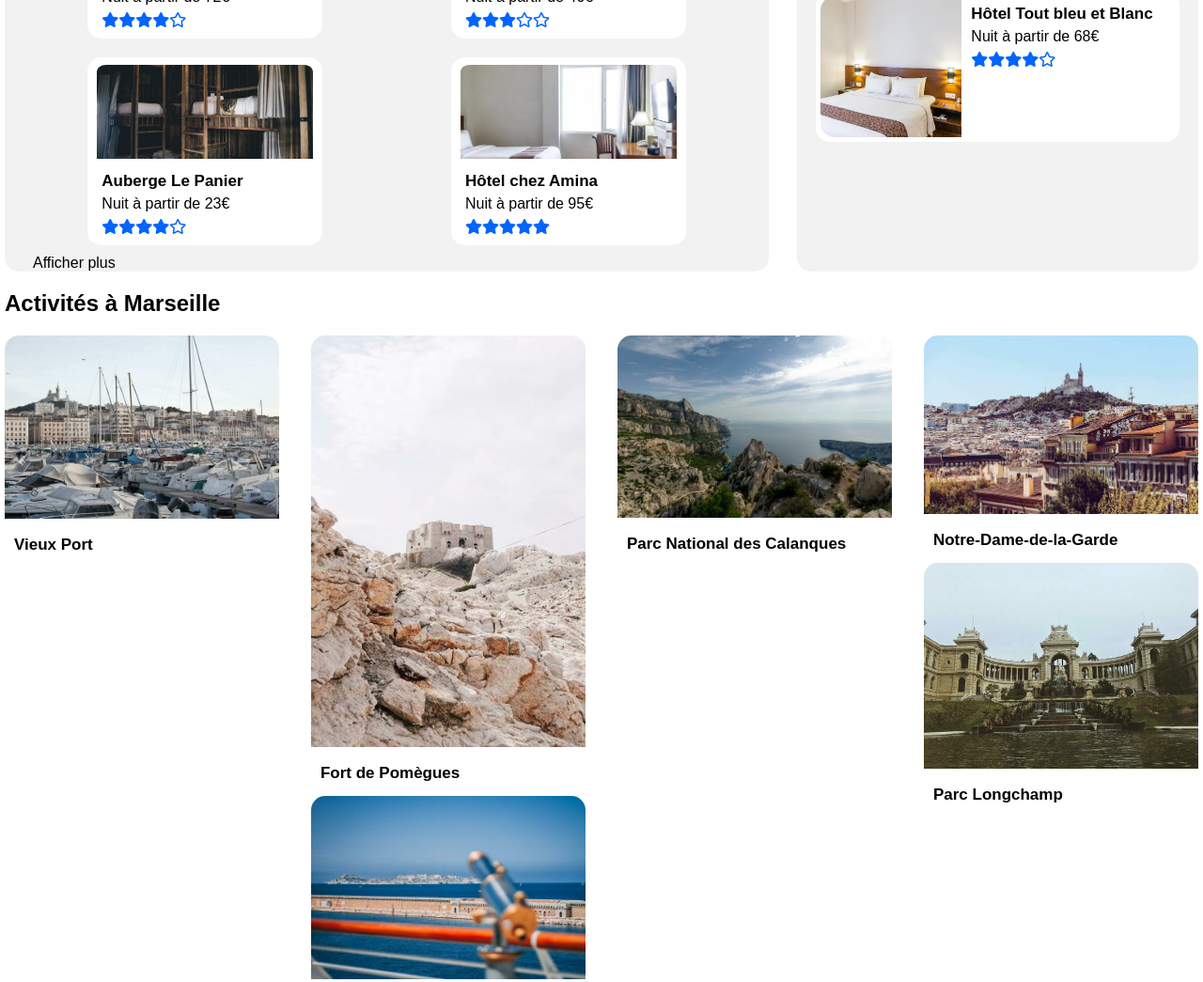
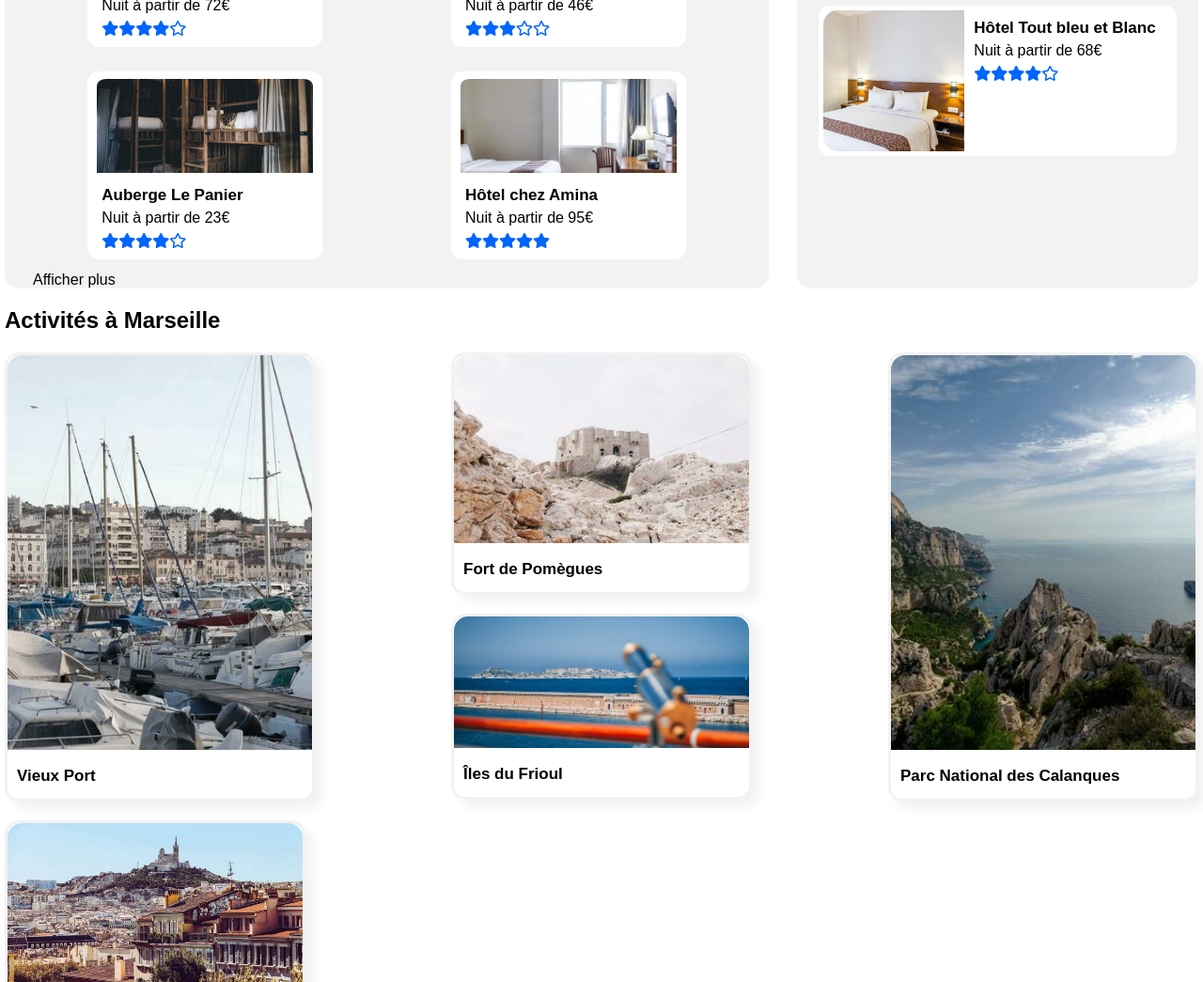
Before and after one commit to Damedesang/PorcherMarine_2_10022021, a plain HTML site: page index.html in a window 1280 px wide. Shown: the part 852-1897 px from the top of the page at 94% size. Drawn offline with Linux system fonts and the light colour scheme.

Commit message:
Finalisation Activité
Mise en place des images et du css dans la partie hébergement.

```diff
--- a/Styles.css
+++ b/Styles.css
@@ -303,6 +303,8 @@ h2 {
     margin-bottom: 10px;
     padding-left: 5px;
     padding-right: 5px;
+    border: solid #F2F2F2;
+    box-shadow: 8px 8px 12px #F2F2F2;
 }
 
 .partieherbergement h1 {
@@ -391,6 +393,8 @@ h2 {
     margin-top: 20px;
     margin-bottom: 20px;
     border-radius: 15px;
+    border: solid #F2F2F2;
+    box-shadow: 8px 8px 12px #F2F2F2;
 }
 
 /* #endregion */
@@ -402,35 +406,66 @@ h2 {
     justify-content: space-between;
 }
 
-.actbloc1 {
-    display: flex;
-    max-width: 23%;
-    height: 100px;
+.actotal img {
+    border-top-left-radius: 15px;
+    border-top-right-radius: 15px;
+}
+
+.actotal h2 {
+    border-bottom-right-radius: 15px;
+    border-bottom-left-radius: 15px;
+    font-family: "Raleway-Bold", Arial, Helvetica, sans-serif;
+    font-size: 17px;
+    padding-left: 10px;
+}
+
+.actbloc {
+    width: 330px;
+}
+
+.actbloc img {
+    width: 100%;
+    height: 420px;
+    object-fit: cover;
 }
 
 .actbloc2 {
     display: flex;
     flex-direction: column;
-    max-width: 23%;
-    height: 100px;
+    width: 320px;
+}
+
+.imgpomegues img {
+    width: 100%;
+    height: 200px;
+    object-fit: cover;
+}
+
+.imgfrioul img {
+    width: 100%;
+    height: 140px;
+    object-fit: cover;
+}
+
+.actbloc3 {
+    display: flex;
+    flex-direction: column;
+    width: 320px;
+}
+
+.actbloc3 img {
+    width: 100%;
+    height: 170px;
+    object-fit: cover;
 }
 
 .blocacti {
-    max-width: 100%;
     border-radius: 15px;
-    box-shadow: 1px 1px 1px 1px linear-gradient(grey, white);
+    border: solid #F2F2F2;
+    box-shadow: 8px 8px 12px #F2F2F2;
+    margin-bottom: 20px;
 }
 
-.actotal img {
-    border-top-left-radius: 15px;
-    border-top-right-radius: 15px;
-    max-width: 100%;
-}
-
-.actotal h2 {
-    border-bottom-right-radius: 15px;
-    border-bottom-left-radius: 15px;
-}
 
 /* #endregion */
 
--- a/index.html
+++ b/index.html
@@ -242,7 +242,7 @@
             <!--Activités dans la ville-->
             <h1>Activités à Marseille</h1>
             <div class="actotal">
-                <div class="actbloc1">
+                <div class="actbloc">
                     <div class="blocacti">
                         <img src="images/activites/4_small/reno-laithienne-QUgJhdY5Fyk-unsplash.jpg" alt="Vieux Port de Marseille">
                         <h2>Vieux Port</h2>
@@ -250,22 +250,25 @@
                 </div>
                 <div class="actbloc2">
                     <div class="blocacti">
-                        <img src="images/activites/4_small/paul-hermann-QFTrLdQIRhI-unsplash.jpg" alt="Fort de Pomègues">
-                        <h2>Fort de Pomègues</h2>
+                        <div class="imgpomegues">
+                            <img src="images/activites/4_small/paul-hermann-QFTrLdQIRhI-unsplash.jpg" alt="Fort de Pomègues">
+                            <h2>Fort de Pomègues</h2>
+                        </div>
                     </div>
                     <div class="blocacti">
-                        <img src="images/activites/4_small/kevin-hikari-rV_Qd1l-VXg-unsplash.jpg" alt="Iles du Frioul">
-                        <h2>Îles du Frioul</h2>
+                        <div class="imgfrioul">
+                            <img src="images/activites/4_small/kevin-hikari-rV_Qd1l-VXg-unsplash.jpg" alt="Iles du Frioul">
+                            <h2>Îles du Frioul</h2>
+                        </div>
                     </div>
                 </div>
-                <div class="actbloc1">
+                <div class="actbloc">
                     <div class="blocacti">
                         <img src="images/activites/4_small/kilyan-sockalingum-NR8-cBCN3aI-unsplash.jpg" alt="Parc National des Calanques">
                         <h2>Parc National des Calanques</h2>
                     </div>
                 </div>
-                <div class="actbloc2">
-
+                <div class="actbloc3">
                     <div class="blocacti">
                         <img src="images/activites/4_small/florian-wehde-xW9e8gdotxI-unsplash.jpg" alt="Notre-Dame-de-la-Garde">
                         <h2>Notre-Dame-de-la-Garde</h2>
```
